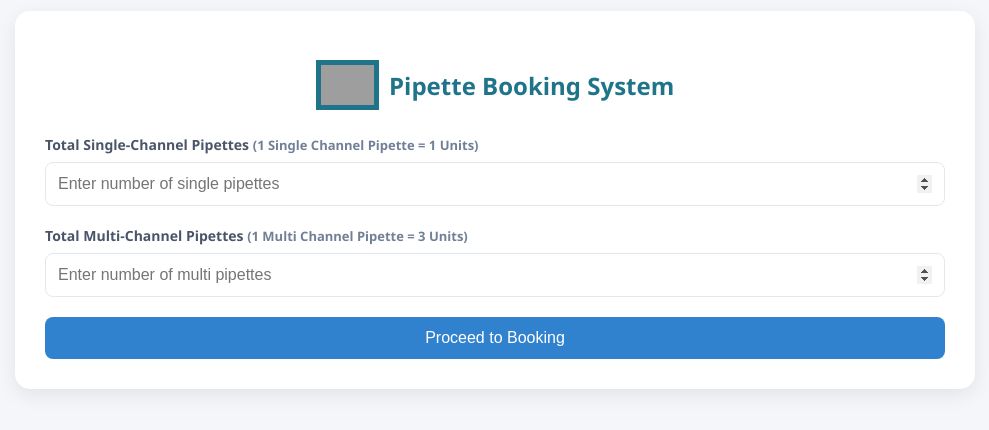
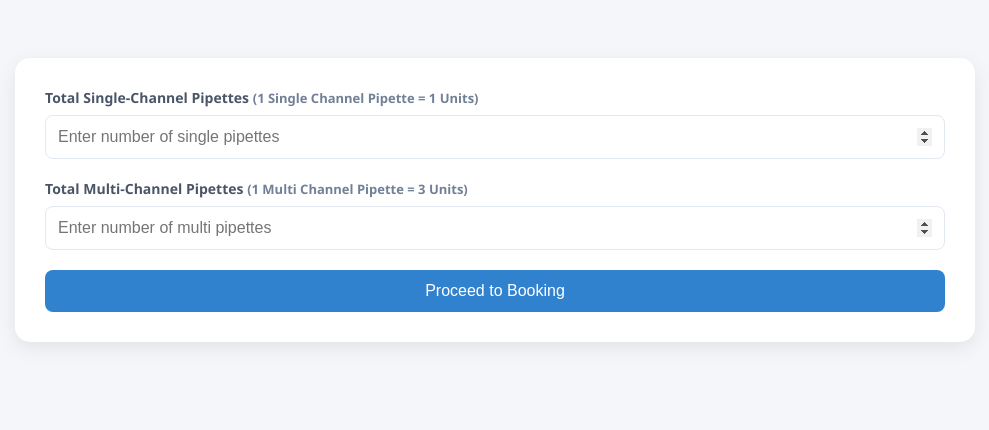
Before and after one commit to osamah-salman/booking, a plain HTML site: page index.html in a window 1280 px wide. Shown: the part 220-650 px from the top of the page, without its empty margins (145-1134 px from the left). Drawn offline with Linux system fonts and the light colour scheme; grey boxes are pictures that could not be loaded.

Commit message:
index.html

```diff
--- a/index.html
+++ b/index.html
@@ -2,8 +2,6 @@
 <html lang="en">
 <head>
   <meta charset="UTF-8">
-  <title>Pipette Booking System</title>
-  <link rel="icon" type="image/png" href="https://accucal.co.uk/wp-content/uploads/2024/06/logo-AccuCal.png">
   <style>
     body {
       font-family: 'Segoe UI', Arial, sans-serif;
@@ -247,13 +245,7 @@
 </head>
 <body>
   <div class="card">
-    <h2>
-      <div style="background-color: #20748A; display: inline-block; padding: 5px;">
-      <img src="https://accucal.co.uk/wp-content/uploads/2024/06/logo-AccuCal-footer.png" alt="AccuCal Logo" style="height: 40px; vertical-align: middle;"></div>
-      <span style="color: #20748A;">Pipette Booking System</span>
-    </h2>
-
-    <form id="initialForm">
+        <form id="initialForm">
       <div class="form-group">
         <label for="singleTotal">Total Single-Channel Pipettes <span class="note">(1 Single Channel Pipette = 1 Units)</span></label>
         <input type="number" id="singleTotal" required min="0" step="1" oninput="validatePositiveInteger(this)" placeholder="Enter number of single pipettes">
```
